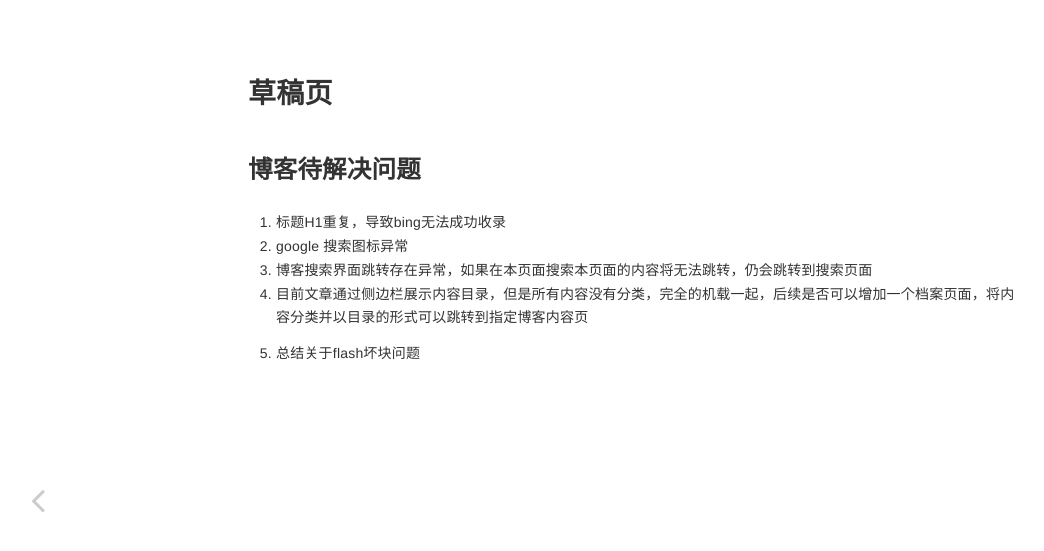
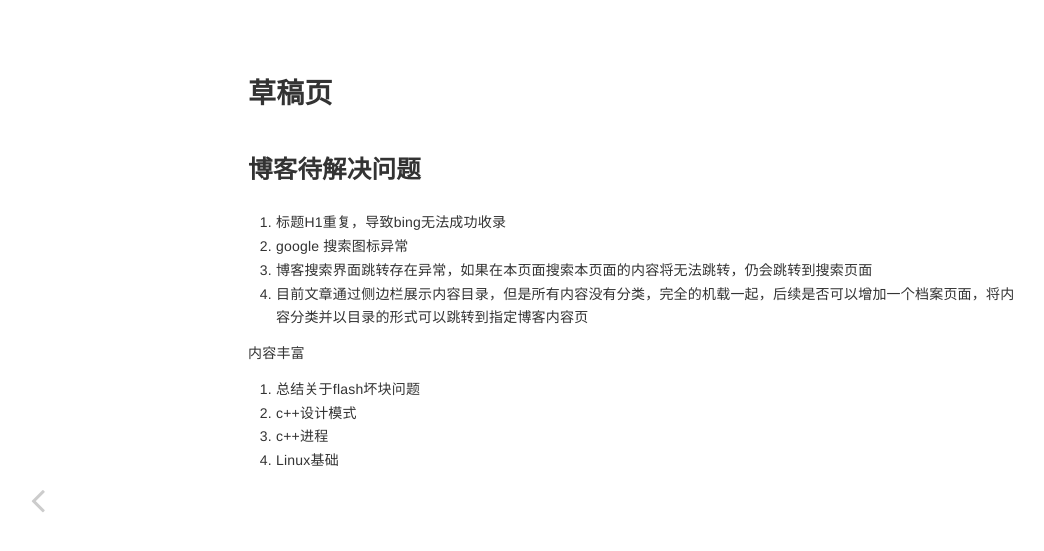
Before and after one commit to YooyoJin/yooyojin.github.io, a Jekyll site: the page built from _pages/design/draft.md, in a window 1280 px wide. Shown: the top 551 px of the page, without its empty margins (7-1051 px from the left). Built offline with Jekyll 4.4.1, drawn with Linux system fonts in a browser that asks for light colours.

Commit message:
<fix> 修复部分错误

```diff
--- a/_pages/design/draft.md
+++ b/_pages/design/draft.md
@@ -13,4 +13,8 @@ layout: post
 1. 博客搜索界面跳转存在异常，如果在本页面搜索本页面的内容将无法跳转，仍会跳转到搜索页面
 1. 目前文章通过侧边栏展示内容目录，但是所有内容没有分类，完全的机载一起，后续是否可以增加一个档案页面，将内容分类并以目录的形式可以跳转到指定博客内容页
 
+内容丰富
 1. 总结关于flash坏块问题
+1. c++设计模式
+1. c++进程
+1. Linux基础
```
Also changed, not shown: _posts/2025-01-17-development_status_of_ate.md (renamed from _posts/2025-01-16-development_status_of_ATE.md, +1 -1 lines), _posts/2025-03-07-vmware_network_configuration.md (renamed from _posts/2025-03-08-VMware_network_configuration.md, +1 -1 lines).
